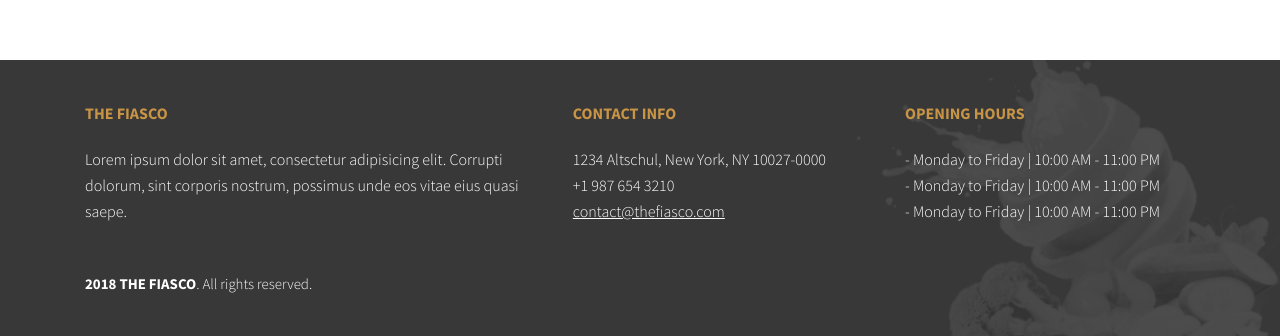
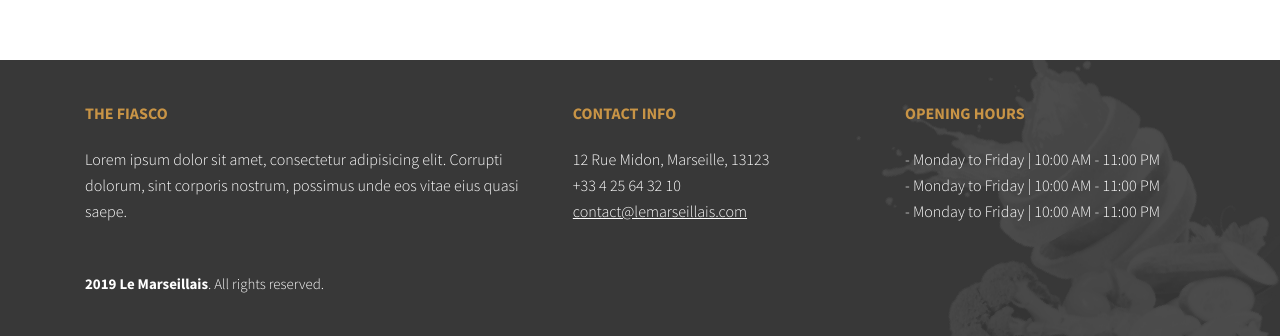
Before and after one commit to z-bj/Le-Marseillais, a plain HTML site: page recipe1.html in a window 1280 px wide. Shown: the part 5048-5384 px from the top of the page. Drawn offline with Linux system fonts and the light colour scheme.

Commit message:
some fix7

```diff
--- a/recipe1.html
+++ b/recipe1.html
@@ -209,9 +209,9 @@
                 <div class="footer-column">
                     <div class="footer-title">Contact info</div>
                     <p>
-                        1234 Altschul, New York, NY 10027-0000<br>
-                        +1 987 654 3210<br>
-                        <a href="mailto:contact@thefiasco.com">contact@thefiasco.com</a>
+                        12 Rue Midon, Marseille, 13123<br>
+                        +33 4 25 64 32 10<br>
+                        <a href="mailto:contact@lemarseillais.com">contact@lemarseillais.com</a>
                     </p>
                 </div>
                 <div class="footer-column">
@@ -224,7 +224,7 @@
                 </div>
             </div>
             <div class="footer-credits">
-                <span>2018 THE FIASCO</span>. All rights reserved.
+                <span>2019 Le Marseillais</span>. All rights reserved.
             </div>
         </div>
     </footer>
```
Also changed, not shown: index.html (+1 -1 lines).
